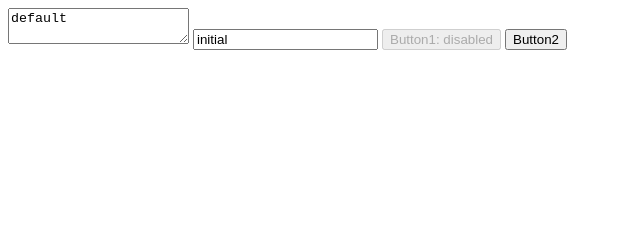
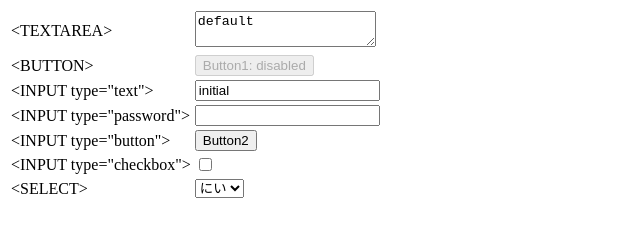
Before and after one commit to Takayoshi-Aoyagi/BoB, a plain HTML site: page sample/index.html in a window 1280 px wide. Shown: the whole page, without its empty margins (0-640 px from the left). Drawn offline with Linux system fonts and the light colour scheme.

Commit message:
Checkbox, Select

```diff
--- a/sample/app.js
+++ b/sample/app.js
@@ -5,11 +5,6 @@ var App = function () {
     var ta1 = new FormBase.TextInput({
 	el: "#ta1",
 	text: "default"
-    });
-
-    var ta2 = new FormBase.TextInput({
-	el: "#ta2",
-	text: "initial"
     });
 
     var btn1 = new FormBase.Button({
@@ -20,6 +15,15 @@ var App = function () {
 	}
     });
 
+    var ta2 = new FormBase.TextInput({
+	el: "#ta2",
+	text: "initial"
+    });
+
+    var pw = new FormBase.TextInput({
+	el: "#pw"
+    });
+
     var btn2 = new FormBase.Button({
 	el: "#btn2",
 	text: "Button2",
@@ -27,6 +31,26 @@ var App = function () {
 	    console.log("Clicked");
 	}
     });
+
+    var cb = new FormBase.Checkbox({
+	el: "#cb",
+	onClick: function () {
+	    console.log(this.isChecked());
+	}
+    });
+
+    var select = new FormBase.Select({
+	el: "#select",
+	opts: [
+	    {val: 1, text: "いち"},
+	    {val: 2, text: "にい", selected: true},
+	    {val: 3, text: "さん"}
+	]
+    });
+
+    setInterval(function () {
+	console.log(select.getSelected());
+    }, 3000);
 
     setTimeout(function () {
 	btn1.disable();
@@ -42,4 +66,9 @@ var App = function () {
 	ta1.reset();
 	ta2.reset();
     }, 12000);
+
+    setTimeout(function () {
+	var text = pw.text();
+	ta2.text(text);
+    }, 14000);
 };
--- a/sample/index.html
+++ b/sample/index.html
@@ -6,10 +6,36 @@
   </head>
 
   <body>
-    <textarea id="ta1"></textarea>
-    <input type="text" id="ta2"></input>
-    <input type="button" id="btn1"></input>
-    <button id="btn2"></btn>
+    <table>
+      <tr>
+	<td>&ltTEXTAREA&gt</td>
+	<td><textarea id="ta1"></textarea></td>
+      </tr>
+      <tr>
+	<td>&ltBUTTON&gt</td>
+	<td><input type="button" id="btn1"></td>
+      </tr>
+      <tr>
+	<td>&ltINPUT type="text"&gt</td>
+	<td><input type="text" id="ta2"></td>
+      </tr>
+      <tr>
+	<td>&ltINPUT type="password"&gt</td>
+	<td><input type="password" id="pw"></td>
+      </tr>
+      <tr>
+	<td>&ltINPUT type="button"&gt</td>
+	<td><button id="btn2"></button></td>
+      </tr>
+      <tr>
+	<td>&ltINPUT type="checkbox"&gt</td>
+	<td><input type="checkbox" id="cb"></td>
+      </tr>
+      <tr>
+	<td>&ltSELECT&gt</td>
+	<td><select id="select"></td>
+      </tr>
+    </table>
 
     <!-- Libraries -->
     <script type="text/javascript" src="../lib/jquery-2.1.1.min.js"></script>
--- a/src/form_base.js
+++ b/src/form_base.js
@@ -21,18 +21,81 @@
 	},
 
 	/**
-	 * Initialize common objects.
+	 * Get text if argument is null.
+	 * Set text if argument exists.
+	 *
+	 * @param text label text
 	 */
-	_init: function (options) {
+	text: function (str) {
+	    var tagType = this._getTagType(),
+		type = this.$el.attr("type");
+	    if (!str) {
+		if (tagType === "INPUT" && type === "password") {
+		    this._text = this.$el.val();
+		}
+		return this._text;
+	    }
+
+	    switch (tagType) {
+	    case "INPUT":
+
+		switch (type) {
+		case "button": // fall throwgh
+		case "text":
+		    this.$el.val(str);
+		    break;
+		default:
+		    throw new Error("text(): Invalid type (" + type + ")");
+		}
+		break;
+	    case "BUTTON":
+		this.$el.text(str);
+		break;
+	    case "TEXTAREA":
+		this.$el.val(str);
+		break;
+	    default:
+		throw new Error("text(): Invalid tagType (" + tagType + ")");
+	    }
+	    this._text = str
+	},
+
+	/**
+	 * reset to default text.
+	 */
+	reset: function () {
+	    this.text(this._defaultText);
+	},
+
+	/**
+	 * Check parameters
+	 */
+	_init: function (options, flags) {
 	    var msg;
+
+	    // this._PREFIX
+	    if (!this._PREFIX) {
+		msg = "this._PREFIX is NOT set.";
+		throw new Error(msg);
+	    }
+
 	    // el (required)
 	    if (!options.el) {
 		msg = this._PREFIX + "el is NOT set.";
-		new Error(msg);
+		throw new Error(msg);
+
 	    }
 	    this.el = options.el;
 
+	    // text
+	    this._defaultText = options.text;
+	    this.text(options.text);
+
 	    // on click
+	    if (flags.onClick && !options.onClick) {
+		msg = this._PREFIX + "onClick is NOT set.";
+		throw new Error(msg);
+	    }
 	    this.setOnClick(options.onClick);
 	},
 
@@ -78,46 +141,13 @@
 	 * initialize button
 	 *
 	 * @param options.el id (required)
+	 * @param options.onClick callback function of click event (required)
 	 * @param options.text label text of this button.
-	 * @param options.onClick callback function of click event (required)
 	 */
 	initialize: function (options) {
-	    this._init(options);
-	    //
-	    this._text = options.text;
-	    this.text(this._text);
-	},
-
-	/**
-	 * Get text if argument is null.
-	 * Set text if argument exists.
-	 *
-	 * @param text label text
-	 */
-	text: function (str) {
-	    if (!str) {
-		return this._text;
-	    }
-	    var tagType = this._getTagType();
-
-	    switch (tagType) {
-	    case "INPUT":
-		var type = this.$el.attr("type");
-		switch (type) {
-		case "button":
-		    this.$el.val(str);    // when <input type="button">
-		    break;
-		default:
-		    throw new Error("text(): Invalid type (" + type + ")");
-		}
-		break;
-	    case "BUTTON":
-		this.$el.text(str); // when <button>
-		break;
-	    default:
-		throw new Error("text(): Invalid tagType (" + tagType + ")");
-	    }
-	    this._text = str
+	    this._init(options, {
+		onClick: true
+	    });
 	}
     });
 
@@ -136,32 +166,51 @@
 	 * @param options.onClick callback function of click event
 	 */
 	initialize: function (options) {
-	    this._init(options);
-	    //
-	    this._defaultText = options.text;
-	    this._text = this._defaultText;
-	    this.text(this._text);
+	    this._init(options, {});
+	},
+    });
+
+    var Checkbox = AbstractForm.extend({
+
+	_PREFIX: "FormBase.Checkbox: ",
+
+	initialize: function (options) {
+	    this._init(options, {});
 	},
 
-	/**
-	 * Get text if the argument is null.
-	 * Set text if the argument exists.
-	 *
-	 * @param str label text
-	 */
-	text: function (str) {
-	    if (!str) {
-		return this._text;
-	    }
-	    this.$el.val(str);
-	    this._text = str;
+	check: function (flag) {
+	    this.$el.prop('checked', flag);
 	},
 
-	/**
-	 * reset to default text.
-	 */
-	reset: function () {
-	    this.text(this._defaultText);
+	isChecked: function () {
+	    return this.$el.prop('checked');
+	}
+    });
+
+    var Select = AbstractForm.extend({
+
+	_PREFIX: "FormBase.Select: ",
+
+	initialize: function (options) {
+	    var that = this;
+	    this._init(options, {});
+	    this.opts = options.opts;
+	    if (this.opts) {
+		this.opts.forEach(function (opt) {
+		    if (opt.selected) {
+			that.selected = opt;
+			that.$el.append("<option value='" + opt.val + "' selected>" + opt.text + "</option>");
+		    } else {
+			that.$el.append("<option value='" + opt.val + "'>" + opt.text + "</option>");
+		    }
+		});
+	    }
+	},
+
+	getSelected: function () {
+	    var dom = this.$el.first('option:selected'),
+		selectedIndex = dom.val() - 1;
+	    return this.opts[selectedIndex];
 	}
     });
 
@@ -169,6 +218,8 @@
     var FormBase = function () {};
     FormBase.Button = Button;
     FormBase.TextInput = TextInput;
+    FormBase.Checkbox = Checkbox;
+    FormBase.Select = Select;
 
     // export FormBase
     window.FormBase = FormBase;
```
